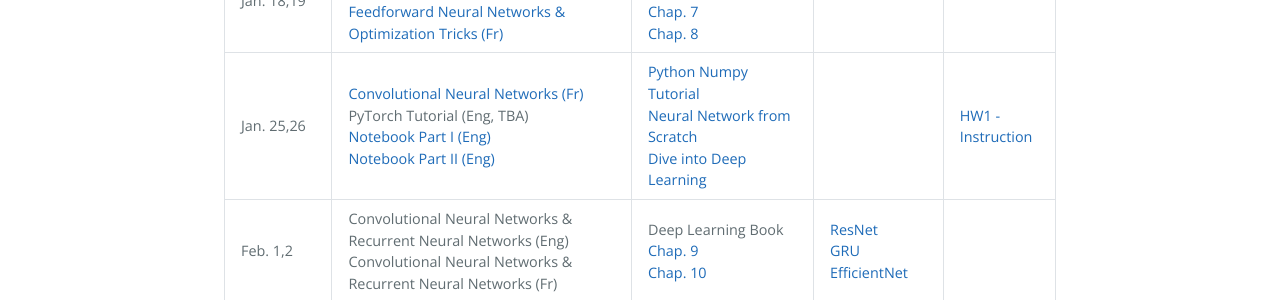
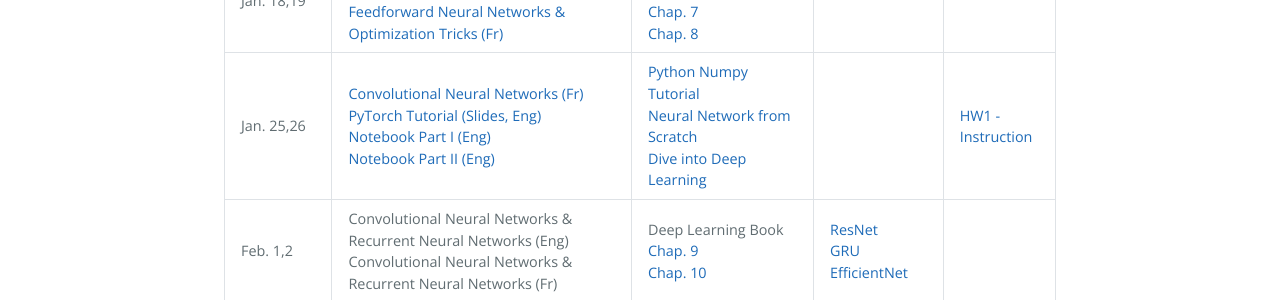
Before and after one commit to DeepGraphLearning/Math80600A_2023W, a Jekyll site: the page built from schedule.md, in a window 1280 px wide. Shown: the part 735-1035 px from the top of the page. Built offline with Jekyll 4.4.1, drawn with Linux system fonts in a browser that asks for light colours.

Commit message:
[M] update pytorch tutorial

```diff
--- a/schedule.md
+++ b/schedule.md
@@ -44,7 +44,8 @@ schedule:
     topics:
       - name: Convolutional Neural Networks (Fr)
         url: https://www.dropbox.com/s/85sgxsv9m5qu21l/S3-CNN.pdf?dl=0
-      - name: PyTorch Tutorial (Eng, TBA)
+      - name: PyTorch Tutorial (Slides, Eng)
+        url: https://www.dropbox.com/s/9lt50q009x3e5l3/2023_Deep%20Learning%20Frameworks.pdf?dl=0
       - name: Notebook Part I (Eng)
         url: https://colab.research.google.com/drive/1SIaYyrcS8TBJEaGlcWZXaBQft6mnlTCh?usp=share_link
       - name: Notebook Part II (Eng)
```
